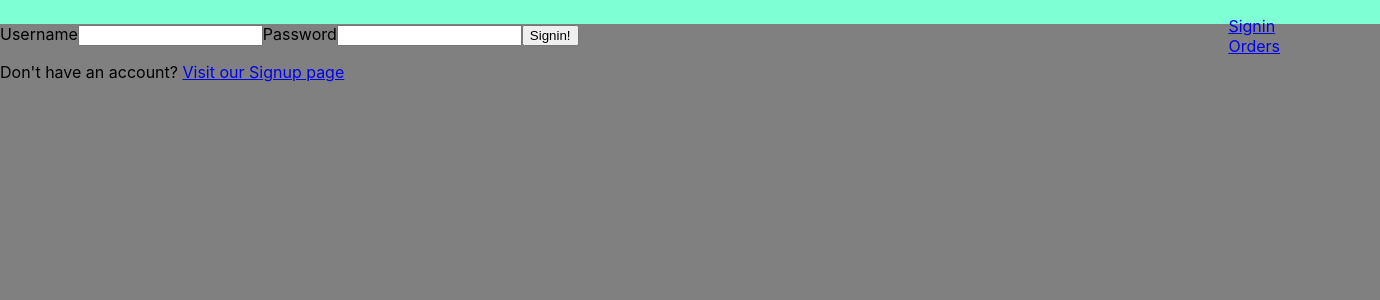
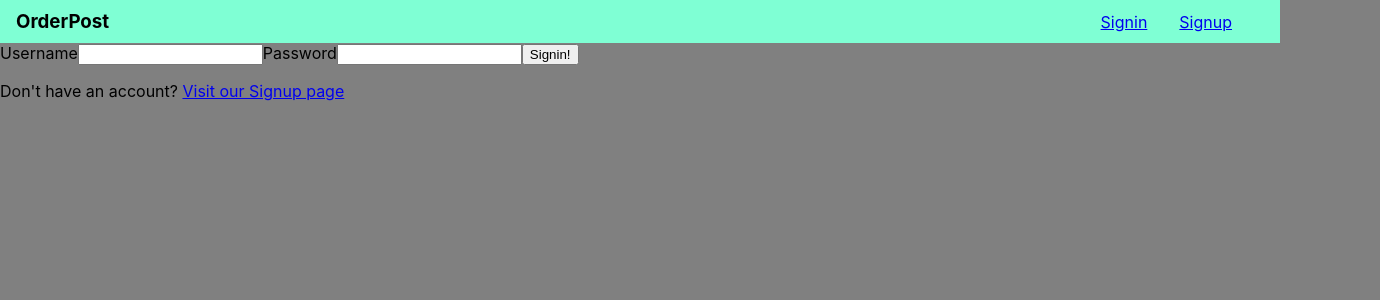
Before and after one commit to austinc512/OrderPost-Client, a React (Create React App) app: page / in a window 1280 px wide. Shown: the top 300 px of the page, 1380 px wide, since content can reach past the window. Built offline with nearby package versions, Linux system fonts and the light colour scheme; no server answers.

Commit message:
signin/signup workflow looks to be completed

```diff
--- a/src/App.css
+++ b/src/App.css
@@ -1,42 +1,3 @@
-/* .App {
-  text-align: center;
-}
-
-.App-logo {
-  height: 40vmin;
-  pointer-events: none;
-}
-
-@media (prefers-reduced-motion: no-preference) {
-  .App-logo {
-    animation: App-logo-spin infinite 20s linear;
-  }
-}
-
-.App-header {
-  background-color: #282c34;
-  min-height: 100vh;
-  display: flex;
-  flex-direction: column;
-  align-items: center;
-  justify-content: center;
-  font-size: calc(10px + 2vmin);
-  color: white;
-}
-
-.App-link {
-  color: #61dafb;
-}
-
-@keyframes App-logo-spin {
-  from {
-    transform: rotate(0deg);
-  }
-  to {
-    transform: rotate(360deg);
-  }
-} */
-
 body {
   background-color: grey !important;
 }
@@ -44,14 +5,30 @@ body {
 .nav {
   background-color: aquamarine;
   width: 100%;
-  height: 1.5rem;
+  /* height: 1.5rem; */
   /* padding-top: 3px; */
   display: flex;
+  justify-content: space-between;
+  /* flex-direction: row; */
+  align-items: center;
+  /* padding-right: 100px; */
+  gap: 10px;
+  /* height: 50px; */
+}
+.nav h3 {
+  /* display: inline; */
+  /* line-height: 77%; */
+  margin: 10px 0;
+}
+
+.nav-left {
+  width: 50%;
+  margin-left: 1rem;
+}
+.nav-right {
+  display: flex;
   justify-content: flex-end;
-  flex-direction: row;
-  padding-right: 100px;
-  gap: 10px;
+  width: 50%;
+  gap: 2rem;
+  margin-right: 3rem;
 }
-.nav ul {
-  list-style-type: none;
-}
--- a/src/App.js
+++ b/src/App.js
@@ -17,7 +17,6 @@ function App() {
   return (
     <div className="App">
       <BrowserRouter>
-        {/* <Navigation /> */}
         <Router />
       </BrowserRouter>
     </div>
--- a/src/components/Navigation.js
+++ b/src/components/Navigation.js
@@ -1,21 +1,39 @@
 import React from "react";
 import { Link } from "react-router-dom";
 import Signin from "./Signin";
+import { useAuth } from "../AuthProvider";
 
 const Navigation = () => {
+  const { token, setToken } = useAuth();
   return (
     <nav className="nav">
-      <ul>
-        <li>
-          <Link to="/">Signin</Link>
-        </li>
-        <li>
-          <Link to="/orders">Orders</Link>
-        </li>
-      </ul>
+      <div className="nav-left">
+        <h3>OrderPost</h3>
+      </div>
+      <div className="nav-right">
+        <Link to="/">Signin</Link>
+        {token.length ? <Link to="/orders">Orders</Link> : null}
+        {token.length ? (
+          <Link
+            to="/"
+            onClick={() => {
+              setToken("");
+            }}
+          >
+            Logout
+          </Link>
+        ) : null}
+        {!token.length ? <Link to="/signup">Signup</Link> : null}
+      </div>
       {/* Navigation */}
     </nav>
   );
 };
 
 export default Navigation;
+
+/*
+ {document.cookie.includes("loggedIn=true") ? (
+    <Link to="/add">Add</Link>
+    ) : null}
+*/
--- a/src/components/Orders.js
+++ b/src/components/Orders.js
@@ -13,7 +13,7 @@ function Orders() {
   //   const navigate = useNavigate();
   useEffect(() => {
     if (token.length) {
-      console.log(`in Orders useEffect hook if(props), ${token}`);
+      console.log(`in Orders useEffect hook if(props.length), ${token}`);
       axios
         .get(`${host}/orders`, {
           headers: {
--- a/src/components/Signin.js
+++ b/src/components/Signin.js
@@ -6,10 +6,10 @@ import { useAuth } from "../AuthProvider";
 const host = process.env.REACT_APP_URL;
 
 const Signin = () => {
-  const { setToken } = useAuth();
+  const { token, setToken } = useAuth();
   const [username, setUsername] = useState("");
   const [password, setPassword] = useState("");
-  //   const navigate = useNavigate();
+  const navigate = useNavigate();
 
   useEffect(() => {
     // console.log({ username, password });
@@ -35,7 +35,10 @@ const Signin = () => {
               }
               return res;
             })
-            .then((res) => setToken(res.data));
+            .then((res) => {
+              setToken(res.data);
+              navigate("/orders");
+            });
           // ^^ this stays tho
         }}
       >
@@ -61,9 +64,12 @@ const Signin = () => {
         </label>
         <input type="submit" className="submit" value="Signin!" />
       </form>
-      <p>
-        Don't have an account? <Link to="/signup">Visit our Signup page</Link>
-      </p>
+
+      {!token.length ? (
+        <p>
+          Don't have an account? <Link to="/signup">Visit our Signup page</Link>
+        </p>
+      ) : null}
     </>
   );
 };
```
